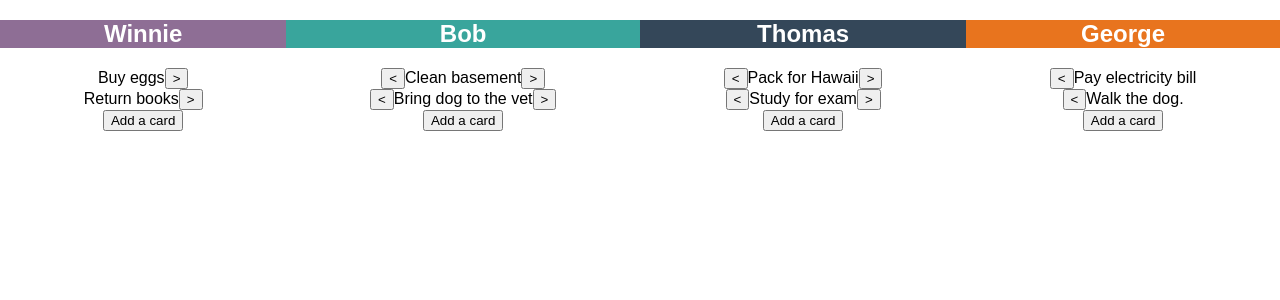
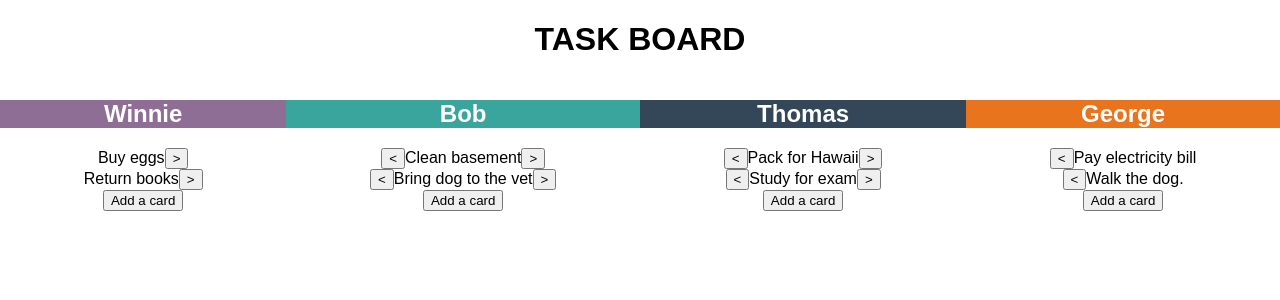
Before and after one commit to wichopy/react-state-management-comparison, a React (Create React App) app: page / in a window 1280 px wide. Shown: the top 300 px of the page. Built offline with nearby package versions, Linux system fonts and the light colour scheme.

Commit message:
Header component.

```diff
--- /dev/null
+++ b/src/components/Header.jsx
@@ -0,0 +1,10 @@
+import React from "react";
+import styled from "styled-components";
+
+const H1 = styled.h1`
+  text-transform: uppercase;
+`;
+
+const Header = ({}) => <H1>Task Board</H1>;
+
+export default Header;
--- a/src/containers/App.js
+++ b/src/containers/App.js
@@ -1,15 +1,15 @@
 import React, { Component } from "react";
 import "./App.css";
-import { inject, observer } from 'mobx-react'
+import { inject, observer } from "mobx-react";
 
 import Columns from "../components/Columns";
 import Column from "./Column";
-
+import Header from "../components/Header";
 class App extends Component {
-
   render() {
     return (
       <div className="App">
+        <Header />
         <Columns>
           {this.props.CardStore.assignees.map((assignee, i) => {
             return (
@@ -30,4 +30,4 @@ class App extends Component {
   }
 }
 
-export default inject('CardStore')(observer(App));
+export default inject("CardStore")(observer(App));
```
Lines whose indentation alone changed are shown as unchanged.
